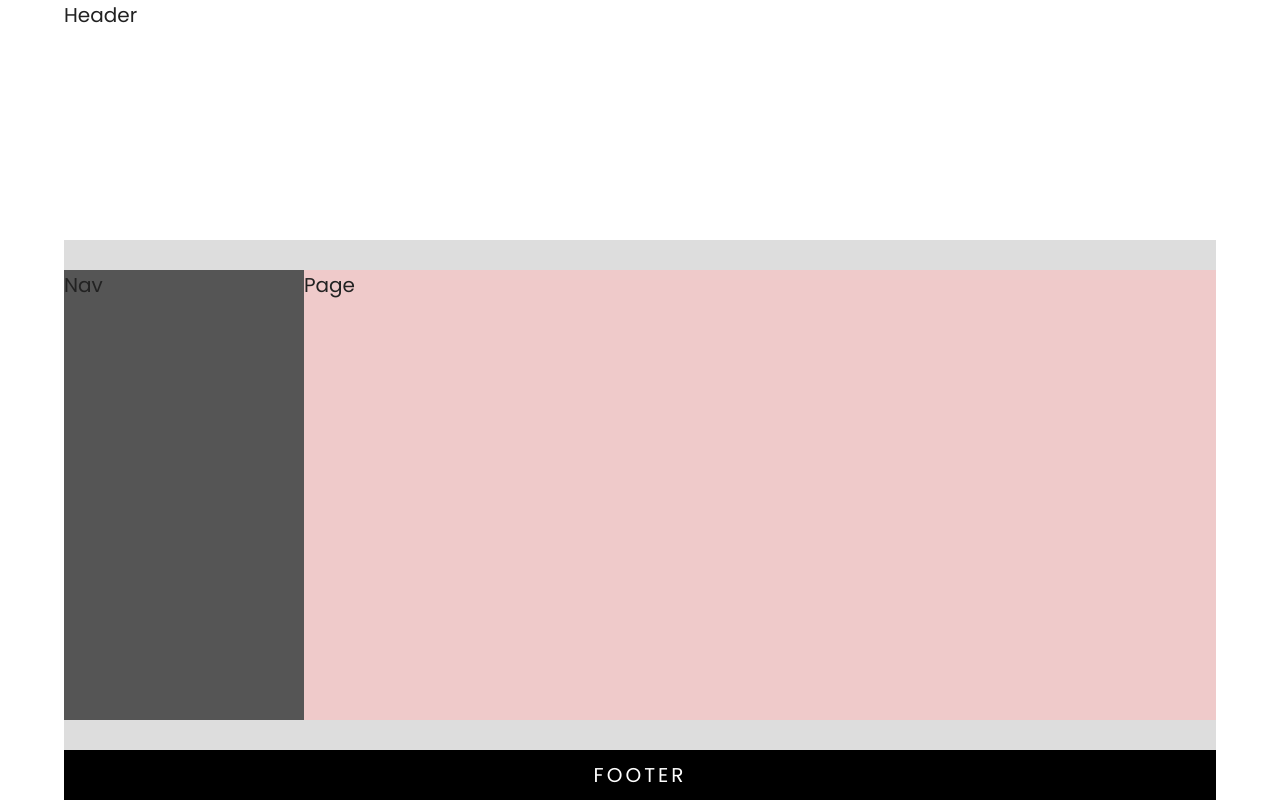
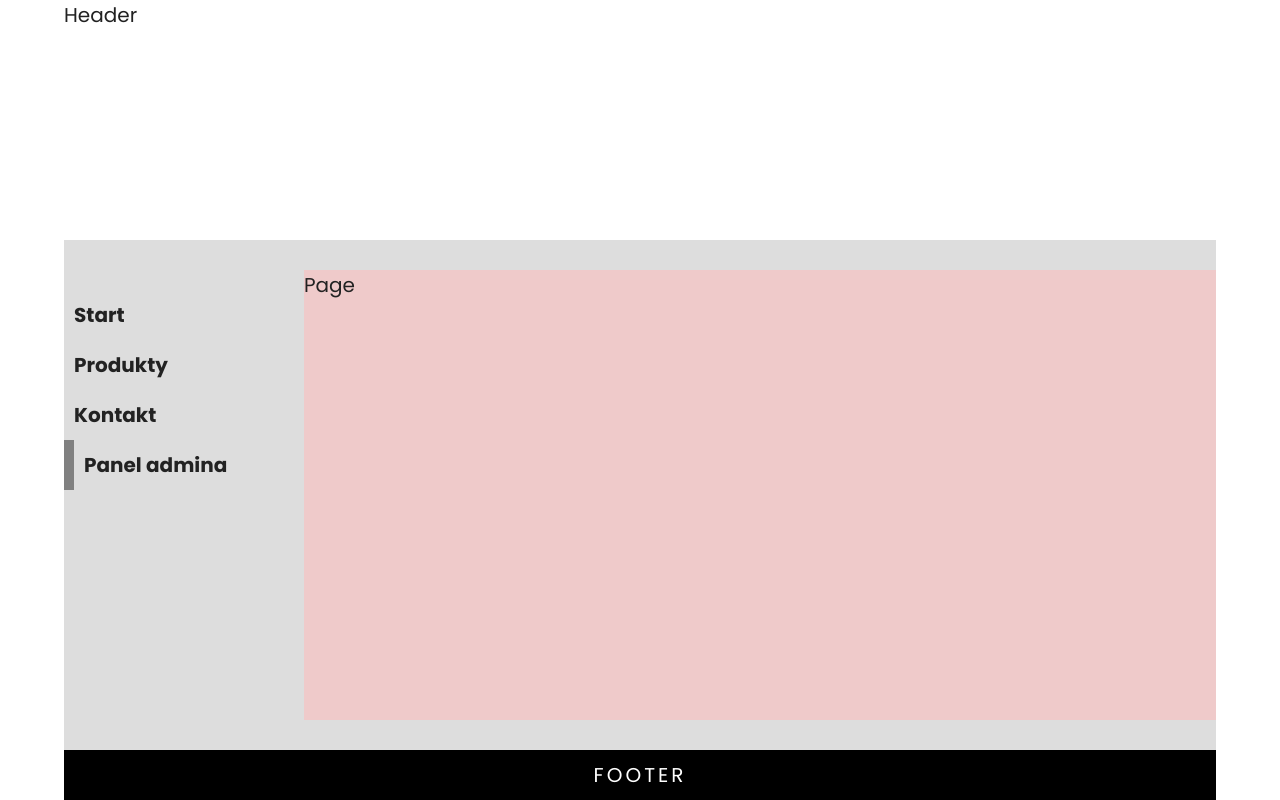
Before and after one commit to kuku4G/SPA_Router, a React (Create React App) app: page /admin in a window 1280 px wide. Built offline with nearby package versions, Linux system fonts and the light colour scheme.

Commit message:
Create navigation and add basic styles in navigation.css

```diff
--- a/src/layouts/Navigation.js
+++ b/src/layouts/Navigation.js
@@ -1,11 +1,28 @@
 import React from 'react';
+import { NavLink } from 'react-router-dom';
+import '../styles/Navigation.css'
+
+const list = [
+    {name: "Start", path: "/"},
+    {name: "Produkty", path: "/products"},
+    {name: "Kontakt", path: "/contact"},
+    {name: "Panel admina", path: "/admin"},
+]
 
 const Navigation = () => {
-    return (
-        <div>
-            Nav
-        </div>
-     );
-}
+
+    const menu = list.map(item => (
+        <li key={item.name}>
+            <NavLink to={item.path}>{item.name}</NavLink>
+        </li>
+    ))
+	return (
+			<nav className='main'>
+				<ul>
+					{menu}
+				</ul>
+			</nav>
+	);
+};
 
 export default Navigation;
--- a/src/styles/App.css
+++ b/src/styles/App.css
@@ -21,7 +21,6 @@ main {
 
 aside {
   min-width: 240px;
-  background-color: #555;
 }
 
 section.page {
--- /dev/null
+++ b/src/styles/Navigation.css
@@ -0,0 +1,26 @@
+nav.main {
+	padding: 0 30px 30px 0;
+}
+
+.main ul {
+	list-style-type: none;
+	padding: 0;
+}
+
+nav.main a {
+	display: block;
+	text-decoration: none;
+	color: #222;
+	font-weight: bold;
+	padding: 10px;
+	transition: 0.6s;
+}
+
+nav.main a:hover {
+	transform: translateX(20px);
+}
+
+nav.main a.active {
+	border-left: 10px gray solid;
+	transform: translateX(0px);
+}
```
